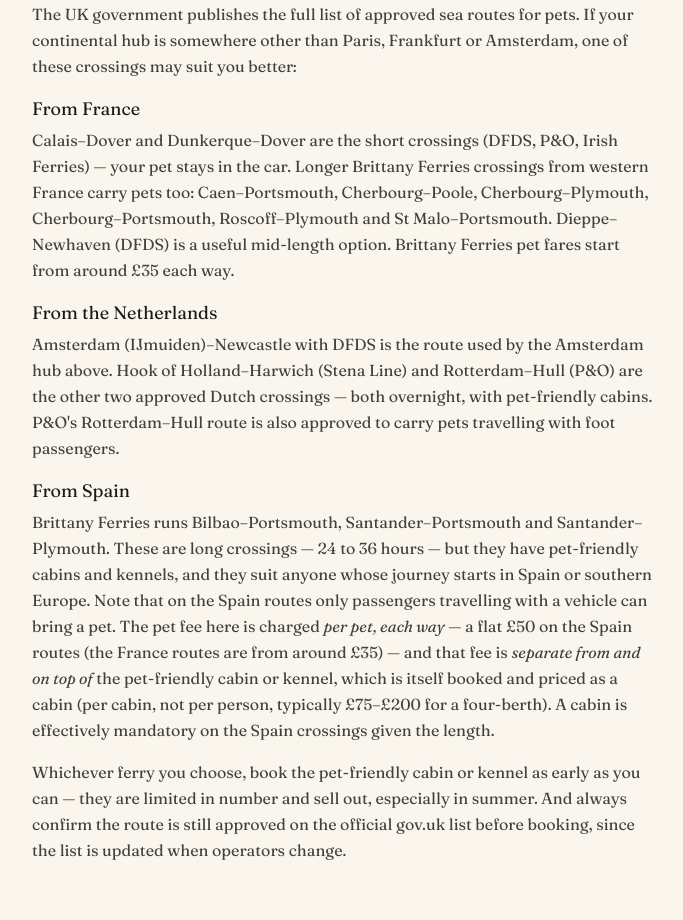
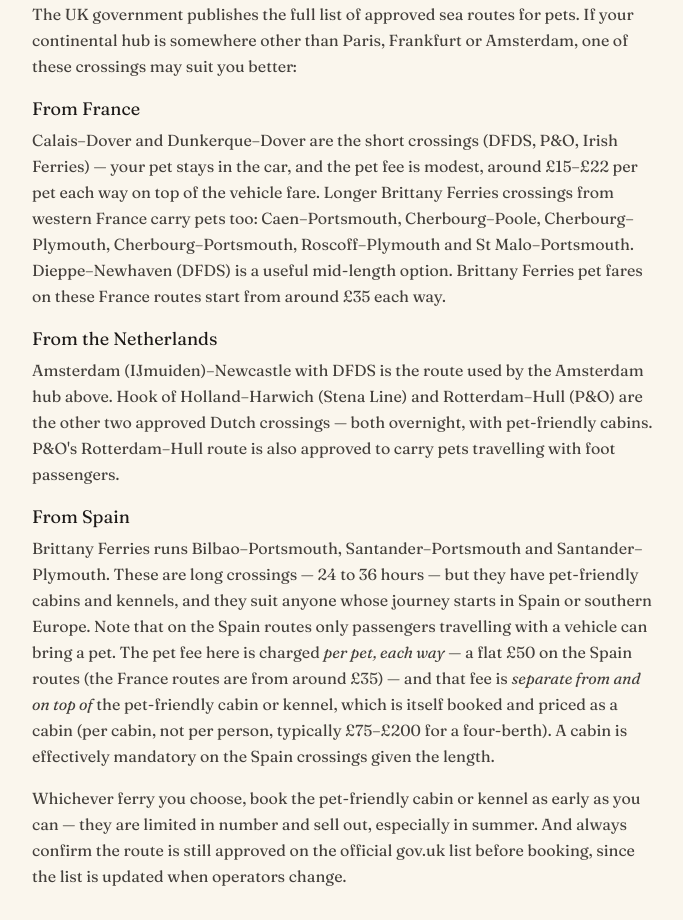
Before and after one commit to rupindermahay/petsincabin, a Next.js app: page /getting-your-pet-into-the-uk in a window 1280 px wide. Shown: the part 5500-6420 px from the top of the page, without its empty margins (296-979 px from the left). Built offline with nearby package versions, Linux system fonts and the light colour scheme.

Commit message:
Add files via upload

```diff
--- a/pages/getting-your-pet-into-the-uk.js
+++ b/pages/getting-your-pet-into-the-uk.js
@@ -225,7 +225,7 @@ export default function GettingYourPetIntoTheUK() {
               <div>
                 <h3 className="font-serif text-lg text-stone-900 mb-1">From France</h3>
                 <p className="font-serif text-stone-700 leading-relaxed">
-                  Calais–Dover and Dunkerque–Dover are the short crossings (DFDS, P&O, Irish Ferries) — your pet stays in the car. Longer Brittany Ferries crossings from western France carry pets too: Caen–Portsmouth, Cherbourg–Poole, Cherbourg–Plymouth, Cherbourg–Portsmouth, Roscoff–Plymouth and St Malo–Portsmouth. Dieppe–Newhaven (DFDS) is a useful mid-length option. Brittany Ferries pet fares start from around £35 each way.
+                  Calais–Dover and Dunkerque–Dover are the short crossings (DFDS, P&O, Irish Ferries) — your pet stays in the car, and the pet fee is modest, around £15–£22 per pet each way on top of the vehicle fare. Longer Brittany Ferries crossings from western France carry pets too: Caen–Portsmouth, Cherbourg–Poole, Cherbourg–Plymouth, Cherbourg–Portsmouth, Roscoff–Plymouth and St Malo–Portsmouth. Dieppe–Newhaven (DFDS) is a useful mid-length option. Brittany Ferries pet fares on these France routes start from around £35 each way.
                 </p>
               </div>
               <div>
--- a/pages/seattle-pet-travel.js
+++ b/pages/seattle-pet-travel.js
@@ -176,7 +176,7 @@ export default function SeattlePetTravel() {
             </p>
 
             <p className="font-serif text-stone-700 leading-relaxed mb-4">
-              <strong>Eurotunnel pet booking:</strong> 18€ each way for pets, advance booking required (don't show up without one). Pet stays in your car for the 35-minute crossing.
+              <strong>Eurotunnel pet booking:</strong> from around £24 per pet each way, advance booking required (don't show up without one). Pet stays in your car for the 35-minute crossing.
             </p>
 
             <p className="font-serif text-stone-700 leading-relaxed">
--- a/pages/uk-pet-travel.js
+++ b/pages/uk-pet-travel.js
@@ -97,7 +97,7 @@ export default function UKPetTravel() {
               Fly into Paris (CDG) in the cabin — Air France, KLM, Lufthansa or another EU carrier will all take a pet in the cabin to Paris. Then a pet taxi or rental car from Paris to Calais, around three hours. Cross the Channel on <strong>Eurotunnel Le Shuttle</strong> from Calais to Folkestone: your pet stays in the car with you for the 35-minute crossing. Drive on into London. This is the route most savvy owners use, and the one most UK pet importers will quote you.
             </p>
             <div className="text-sm text-stone-500 border-t border-stone-100 pt-3">
-              <strong className="text-stone-700">Rough cost:</strong> Eurotunnel £25–£60 per pet · pet taxi Paris–Calais £300–£600 · plan a full day, 8–10 hours door to door.
+              <strong className="text-stone-700">Rough cost:</strong> Eurotunnel pet fee from ~£24 per pet each way (the vehicle ticket is separate, roughly £115–£229 one way for the car) · pet taxi Paris–Calais £300–£600 · plan a full day, 8–10 hours door to door.
             </div>
           </div>
 
```
